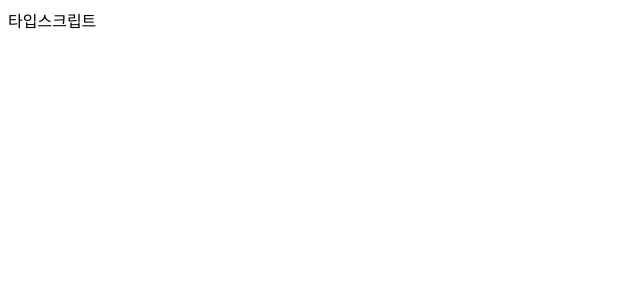
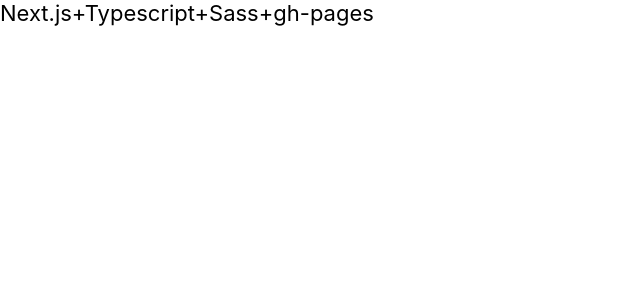
Before and after one commit to HyeokjaeLee/next.js-typescript-gh-pages, a Next.js app: page / in a window 1280 px wide. Shown: the top 300 px of the page, without its empty margins (0-640 px from the left). Built offline with nearby package versions, Linux system fonts and the light colour scheme.

Commit message:
ver 1.0.0
add sass

```diff
--- a/next.config.js
+++ b/next.config.js
@@ -7,3 +7,10 @@
 module.exports = {
   assetPrefix: !debug ? "/next.js-typescript-gh-pages/" : "",
 };
+const path = require("path");
+
+module.exports = {
+  sassOptions: {
+    includePaths: [path.join(__dirname, "styles")],
+  },
+};
--- a/package.json
+++ b/package.json
@@ -11,7 +11,8 @@
   "dependencies": {
     "next": "latest",
     "react": "^16.7.0",
-    "react-dom": "^16.7.0"
+    "react-dom": "^16.7.0",
+    "sass": "^1.32.13"
   },
   "license": "MIT",
   "devDependencies": {
--- a/pages/_app.tsx
+++ b/pages/_app.tsx
@@ -1,5 +1,5 @@
 import { AppProps } from "next/app";
-
+import "../styles/globals.scss";
 function App({ Component, pageProps }: AppProps) {
   return <Component {...pageProps} />;
 }
--- a/pages/index.tsx
+++ b/pages/index.tsx
@@ -1,11 +1,11 @@
 import React, { useState } from "react";
 import Head from "next/head";
-
+import styles from "../styles/Home.module.scss";
 export default function Home() {
   return (
     <div className="container">
       <div>
-        <span>타입스크립트</span>
+        <span>Next.js+Typescript+Sass+gh-pages</span>
       </div>
     </div>
   );
--- a/styles/globals.css
+++ b/styles/globals.scss
@@ -1,5 +1,6 @@
 html,
 body {
+  font-size: 22px;
   padding: 0;
   margin: 0;
   font-family: -apple-system, BlinkMacSystemFont, Segoe UI, Roboto, Oxygen,
```
Also changed, not shown: styles/Home.module.scss (renamed from styles/Home.module.css), 1 other file (tests, documents, lock files or other folders).
